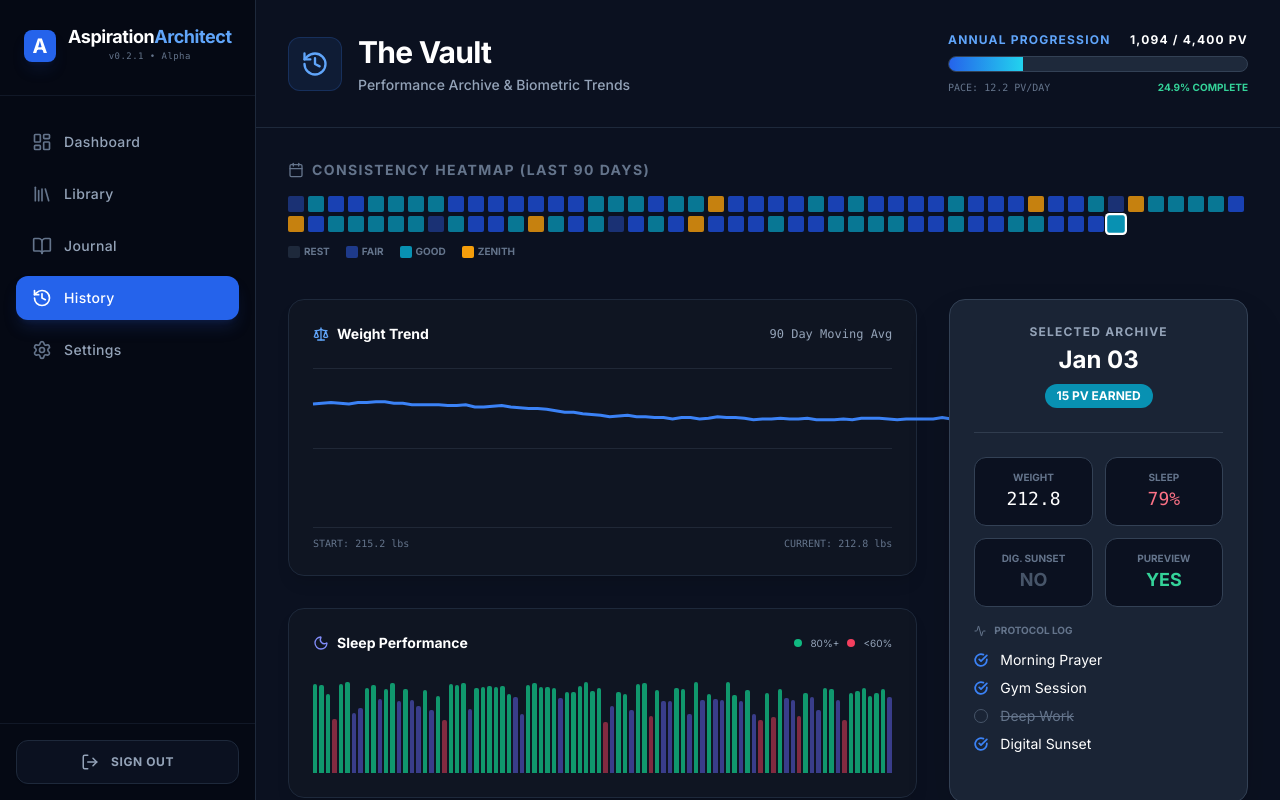
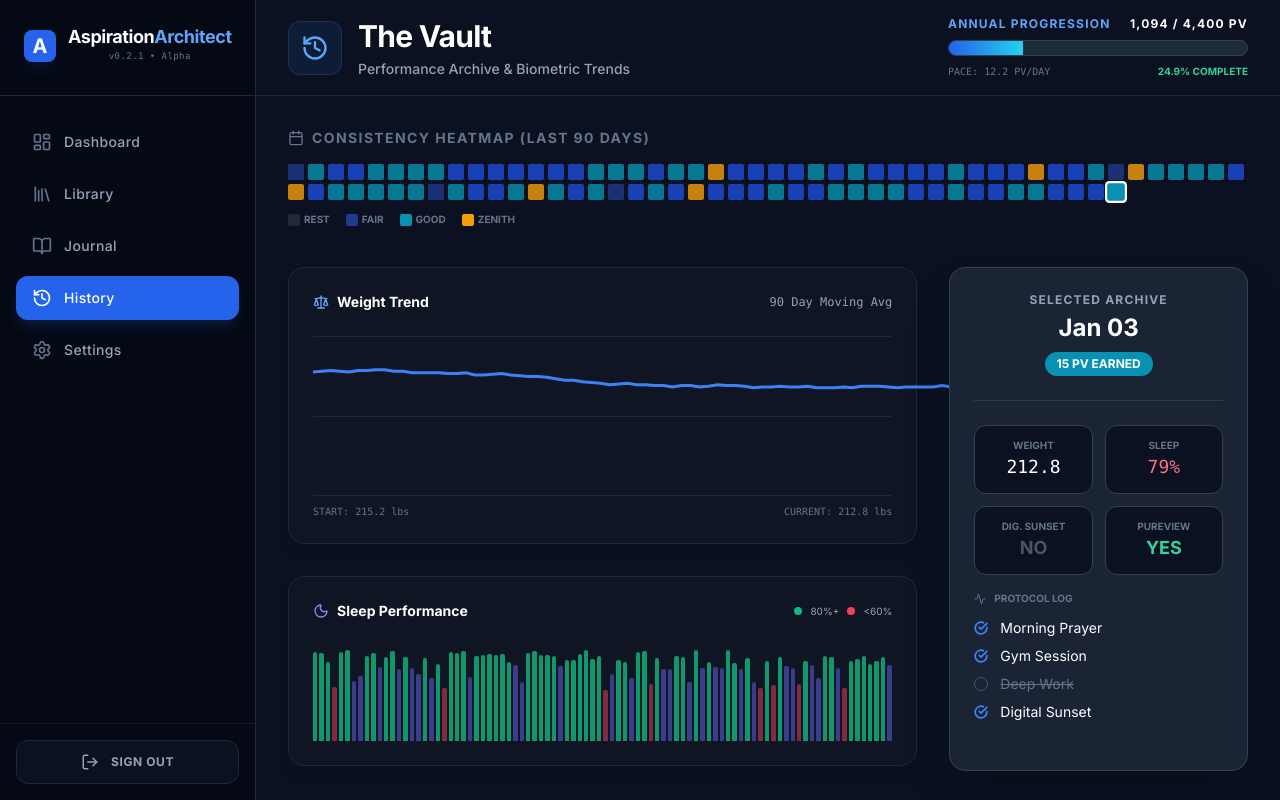
Before and after one commit to BTC-Bob/aspiration-architect, a React (Vite) app: page /history in a window 1280 px wide. Built offline with nearby package versions, Linux system fonts and the light colour scheme.

Commit message:
ui: enforce strict h-24 height alignment between sidebar and page headers

```diff
--- a/src/components/PageHeader.jsx
+++ b/src/components/PageHeader.jsx
@@ -11,32 +11,30 @@ import React from 'react';
  */
 const PageHeader = ({ icon: Icon, title, subtitle, actions }) => {
 	return (
-		<div className="flex-none p-8 border-b border-slate-800 bg-[#0B1120] z-20">
-			<div className="flex flex-col xl:flex-row xl:items-center justify-between gap-6">
+		<div className="flex-none h-24 px-8 border-b border-slate-800 bg-[#0B1120] z-20 flex items-center">
+			<div className="flex-1 flex flex-col xl:flex-row xl:items-center justify-between gap-6">
 
 				{/* LEFT: STANDARD IDENTITY BLOCK */}
 				<div className="flex items-center gap-4">
 
-					{/* 1. THE BORDERED ICON CONTAINER (Immutable Source of Truth) */}
+					{/* 1. THE BORDERED ICON CONTAINER */}
 					<div className="p-3 bg-blue-500/10 rounded-xl border border-blue-500/20 flex-shrink-0">
 						<Icon size={28} className="text-blue-400" />
 					</div>
 
 					{/* 2. TEXT / TITLES */}
 					<div className="flex flex-col justify-center">
-						{/* Title can be a string or a complex component (like the Dashboard Greeting) */}
 						<div className="text-3xl font-bold text-white tracking-tight leading-tight">
 							{title}
 						</div>
 
-						{/* Subtitle logic */}
 						<div className="text-slate-400 text-sm mt-1 font-medium leading-tight">
 							{subtitle}
 						</div>
 					</div>
 				</div>
 
-				{/* RIGHT: DYNAMIC ACTIONS (HUD, Stats, Progress Bars) */}
+				{/* RIGHT: DYNAMIC ACTIONS */}
 				{actions && (
 					<div className="flex items-center gap-6">
 						{actions}
--- a/src/components/Sidebar.jsx
+++ b/src/components/Sidebar.jsx
@@ -11,8 +11,8 @@ const Sidebar = () => {
 	return (
 		<aside className="w-64 bg-[#050914] border-r border-slate-800 flex flex-col z-50">
 
-			{/* LOGO AREA + VERSION CENTERED */}
-			<div className="h-24 flex flex-col items-center justify-center px-6 border-b border-slate-800/50 py-4">
+			{/* LOGO AREA - STRICT HEIGHT h-24 */}
+			<div className="h-24 flex flex-col items-center justify-center px-6 border-b border-slate-800">
 				<div className="flex items-center w-full mb-1">
 					<div className="w-8 h-8 bg-blue-600 rounded-lg flex items-center justify-center mr-3 shadow-lg shadow-blue-900/20 flex-shrink-0">
 						<span className="text-white font-bold text-xl">A</span>
@@ -27,7 +27,7 @@ const Sidebar = () => {
 				</div>
 			</div>
 
-			{/* NAVIGATION MENU (From Central Config) */}
+			{/* NAVIGATION MENU */}
 			<nav className="flex-1 px-4 py-6 space-y-2">
 				{NAV_ITEMS.map((item) => {
 					const IconComponent = item.icon;
@@ -50,7 +50,7 @@ const Sidebar = () => {
 				})}
 			</nav>
 
-			{/* FOOTER - SIGN OUT BUTTON */}
+			{/* FOOTER */}
 			<div className="p-4 border-t border-slate-800/50">
 				<button className="flex items-center justify-center gap-3 px-4 py-3 w-full text-slate-400 hover:text-white transition-all bg-[#0B1120] border border-slate-800 rounded-xl hover:bg-slate-800 hover:border-slate-700 shadow-sm active:scale-[0.98] group">
 					<LogOut size={18} className="group-hover:text-rose-400 transition-colors" />
```
